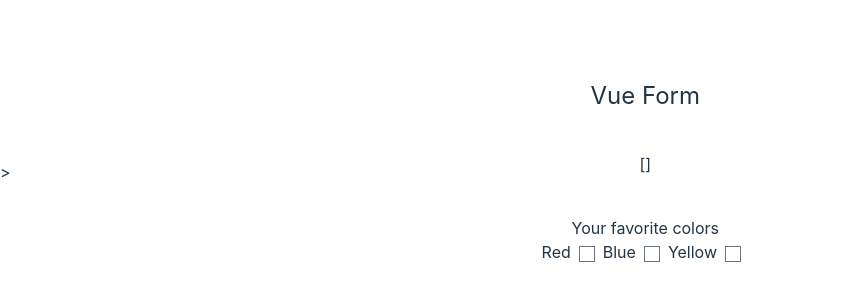
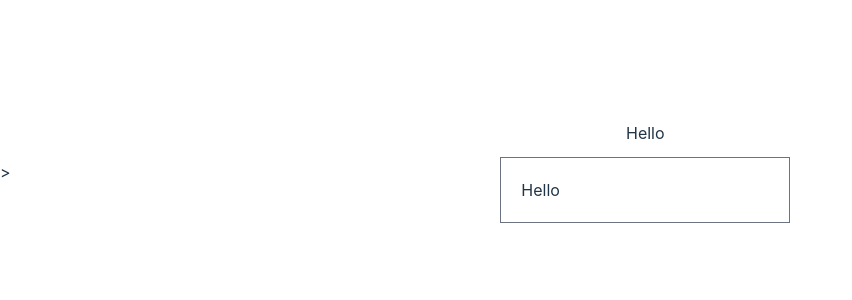
Before and after one commit to Nazmul96/Vue-form-practice, a Vue app: page / in a window 1280 px wide. Shown: the part 228-528 px from the top of the page, without its empty margins (0-852 px from the left). Built offline with nearby package versions, Linux system fonts and the light colour scheme.

Commit message:
module 6 live test push

```diff
--- a/src/App.vue
+++ b/src/App.vue
@@ -1,19 +1,12 @@
 <script setup>
     import { ref, reactive } from 'vue'
-    const favColors = ref([])
+    const simpletext = ref("Hello")
 </script>
 
 <template>
   <section class="mx-auto container">
-      <h1 class="text-2xl mb-10">Vue Form</h1>
-      <p class="mb-10">{{ favColors }}</p>
-      Your favorite colors <br/>
-      <label for="red">Red</label>
-      <input class="ml-2 mr-2" type="checkbox" id="red" v-model="favColors" value="red">
-      <label for="blue">Blue</label>
-      <input class="ml-2 mr-2" type="checkbox" id="blue" v-model="favColors" value="blue">
-      <label for="yellow">Yellow</label>
-      <input class="ml-2 mr-2" type="checkbox" id="yellow" v-model="favColors" value="yellow">
+    <p class="mb-3">{{ simpletext }}</p>
+     <input type="text" class="p-5" v-model="simpletext"/>
   </section>
 </template>
 
```
